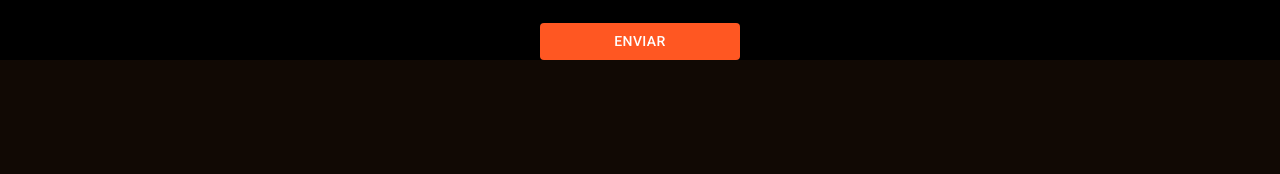
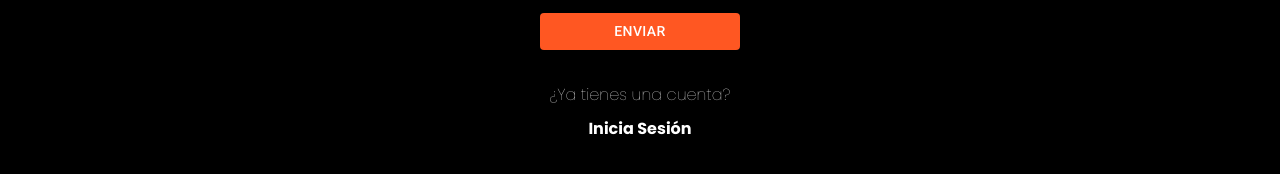
Before and after one commit to LuciferM12/SAV, a React (Vite) app in the folder SAV/: page /register in a window 1280 px wide. Shown: the part 960-1134 px from the top of the page. Before the commit the page ends 1020 px from the top, so only its background shows below. Built offline with nearby package versions, Linux system fonts and the light colour scheme; no server answers.

Commit message:
add protected pages Login & Signup

```diff
--- a/SAV/src/pages/AltaProducto/index.jsx
+++ b/SAV/src/pages/AltaProducto/index.jsx
@@ -13,6 +13,9 @@ const Registrar = styled.main`
     display: flex;
     align-items: center;
     justify-content: center;
+    padding-top: 100px;
+    padding-bottom: 100px;
+    box-sizing: border-box;
 `
 
 const Divisor = styled.div`
--- a/SAV/src/pages/SignUp/index.jsx
+++ b/SAV/src/pages/SignUp/index.jsx
@@ -1,8 +1,10 @@
-import React from 'react'
+import React, { useEffect } from 'react'
 import styled from 'styled-components'
 import GlobalStyles from '../../components/GlobalStyles'
 import Logo from '/AM_Logo.png';
 import FormRender from '../../components/FormRender'
+import { useNavigate } from 'react-router-dom'
+import { useSession } from '../../context/SessionContext'
 import { Link } from 'react-router-dom';
 
 const Registrar = styled.main`
@@ -12,6 +14,9 @@ const Registrar = styled.main`
     display: flex;
     align-items: center;
     justify-content: center;
+    padding-top: 50px;
+    padding-bottom: 50px;
+    box-sizing: border-box;
 `
 
 const Divisor = styled.div`
@@ -21,14 +26,33 @@ const Divisor = styled.div`
     flex-direction: column;
     align-items: center;
     justify-content: center;
-    gap: 50px;
+    gap: 20px;
     color: white;
     img {
         width: 20%;
     }
 `
+const ContenedorLink = styled.div`
+    display: flex;
+    align-items: center;
+    justify-content: center;
+    flex-direction: column;
+
+    a {
+        font-weight: 700;
+    }
+`
+
 
 function SignUp() {
+    const { user, loading } = useSession()
+    const navigate = useNavigate()
+    useEffect(() => {
+        if (!loading && user) {
+            navigate('/')
+        }
+    }, [loading])
+
     const inputs = [
         {
             placeholder: "Usuario",
@@ -94,6 +118,10 @@ function SignUp() {
                     <img src={Logo} alt="logo" />
                     <h1>Registrate</h1>
                     <FormRender inputs={inputs} handleSubmit={handleSubmit} align='center' width={200} />
+                    <ContenedorLink>
+                        <p>¿Ya tienes una cuenta?</p>
+                        <Link to={'/login'}>Inicia Sesión</Link>
+                    </ContenedorLink>
                 </Divisor>
             </Registrar>
         </>
--- a/SAV/src/pages/login/index.jsx
+++ b/SAV/src/pages/login/index.jsx
@@ -1,11 +1,13 @@
-import React from 'react'
+import React, { useEffect } from 'react'
 import styled from 'styled-components'
 import { useCookies } from 'react-cookie'
 import { useNavigate } from 'react-router-dom'
+import { useSession } from '../../context/SessionContext'
 import axios from 'axios'
 import GlobalStyles from '../../components/GlobalStyles'
 import Logo from '/AM_Logo.png';
 import FormRender from '../../components/FormRender'
+import { Link } from 'react-router-dom'
 
 const InicioSesionEstilizado = styled.main`
     width: 100%;
@@ -29,11 +31,27 @@ const Divisor = styled.div`
     img {
         width: 20%;
     }
+
     @media (max-width: 1020px) {
         width: 90%;
         img {
             width: 50%;
         }
+    }
+
+    @media (max-width: 480px) {
+        width: 100%;
+    }
+`
+
+const ContenedorLink = styled.div`
+    display: flex;
+    align-items: center;
+    justify-content: center;
+    flex-direction: column;
+
+    a {
+        font-weight: 700;
     }
 `
 
@@ -78,6 +96,14 @@ const URL = import.meta.env.VITE_BACKEND_URL || "http://localhost:3000"
 function Login() {
     const [cookies, setCookie] = useCookies(['session_token'])
     const navigate = useNavigate()
+    const { user, loading } = useSession()
+
+    useEffect(() => {
+        if (!loading && user) {
+            navigate('/')
+        }
+    }, [loading])
+
     const inputs = [
         {
             placeholder: "Usuario",
@@ -116,7 +142,12 @@ function Login() {
                 <Divisor >
                     <img src={Logo} alt="logo" />
                     <h1>Inicie Sesión</h1>
-                    <FormRender inputs={inputs} handleSubmit={handleSubmit} size={"large"} />
+                    <FormRender inputs={inputs} handleSubmit={handleSubmit} width={200} />
+                    <ContenedorLink>
+                        <p>¿Aún no tienes una cuenta?</p>
+                        <Link to={'/register'}>Registrate</Link>
+                    </ContenedorLink>
+
                 </Divisor>
                 <ImagenDivisor />
             </InicioSesionEstilizado>
```
